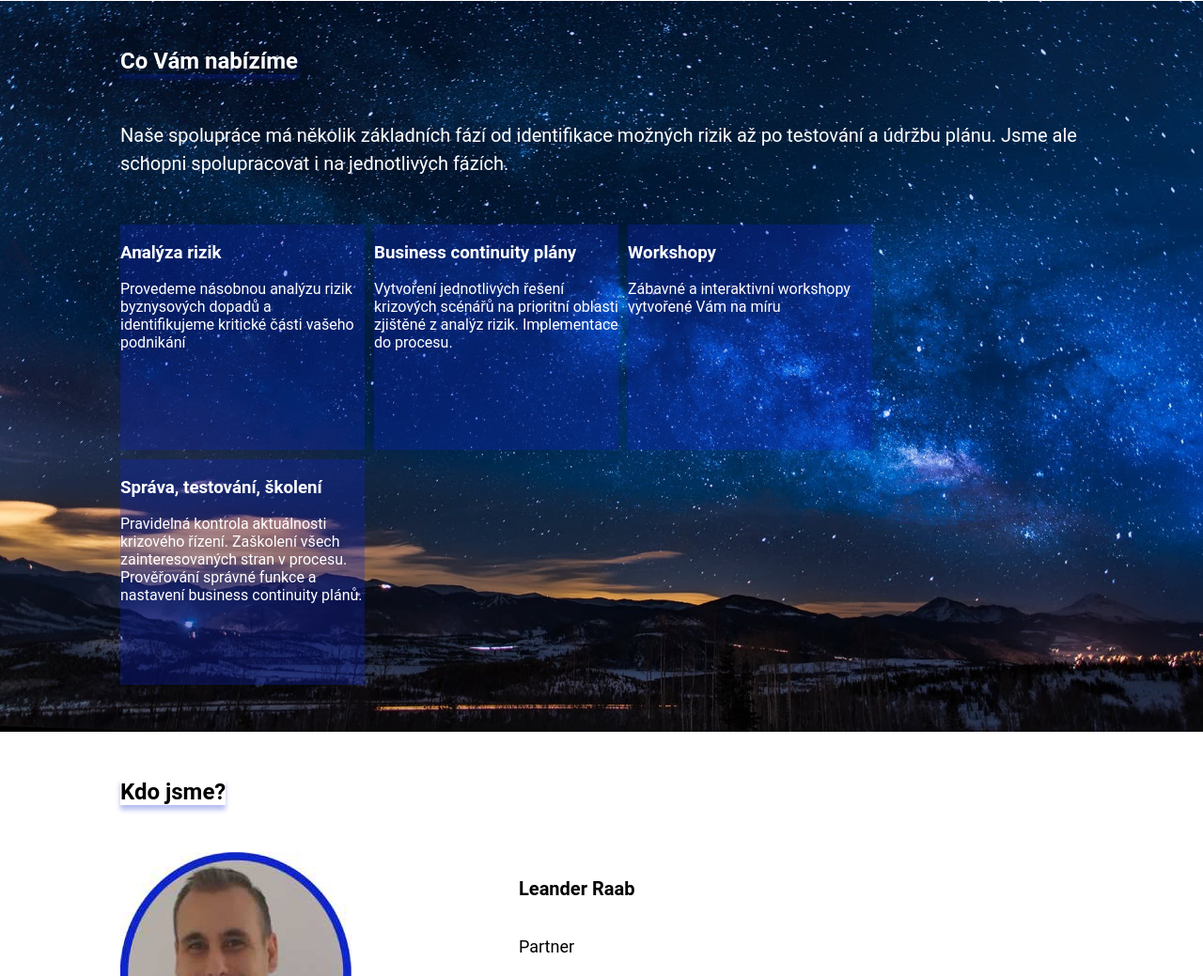
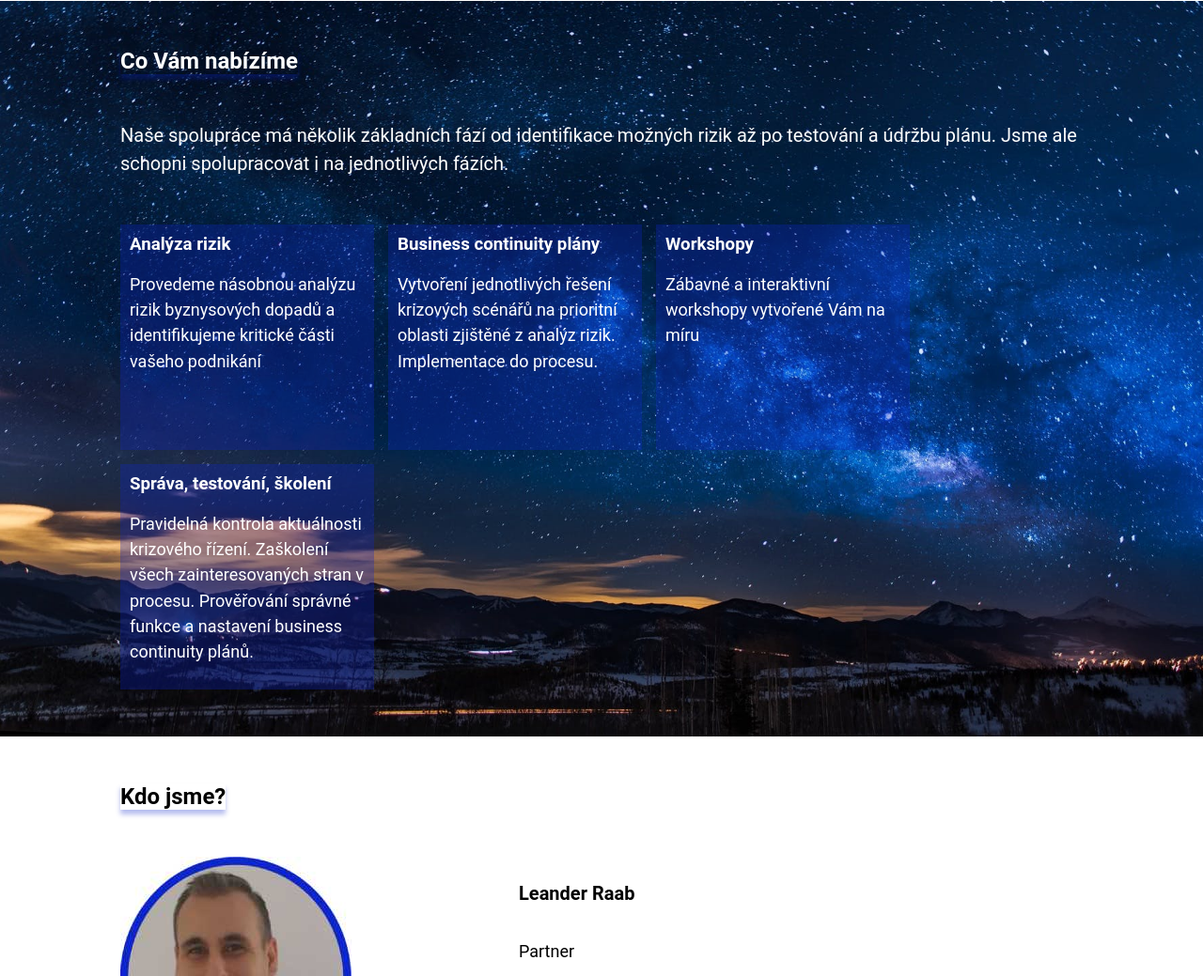
Before and after one commit to tetianavrba/BizProtector, a plain HTML site: page index.html in a window 1280 px wide. Shown: the part 905-1944 px from the top of the page at 94% size. Drawn offline with Linux system fonts and the light colour scheme.

Commit message:
Change class name

```diff
--- a/style.css
+++ b/style.css
@@ -335,26 +335,27 @@ form input:hover {
 .square {
   display: flex;
   flex-wrap: wrap;
-  gap: 10px;
+  gap: 15px;
   align-items: center;
   padding-bottom: 50px;
 }
 
 .square-text {
-  width: 260px;
+  width: 270px;
   height: 240px;
   background: rgba(14, 37, 203, 0.3);
   color: #fff;
 }
 
-.text h3 {
+.square-text h3 {
   margin: 10px;
   margin-bottom: 15px;
 }
 
-.text p {
+.square-text p {
   padding: 0 10px 0 10px;
   font-size: 18px;
+  line-height: 1.7rem;
 }
 
 #item5 {
```
